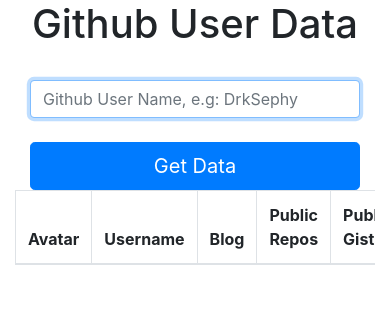
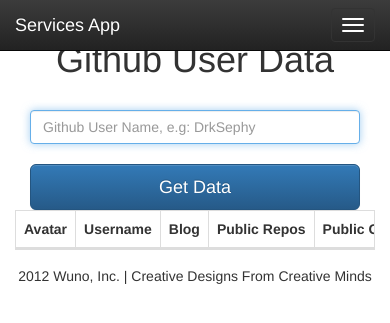
Before and after one commit to wuno/django-rest, a Django app: page /serviceapp/github/ in a window 390 px wide; the page is wider, and only the part inside the window is pictured. Shown: the top 323 px of that part. Run offline with Django 3.2, Linux system fonts and the light colour scheme; lists and menus that the app fills with data are empty; some libraries are stand-ins or nearby versions.

Commit message:
Tied views together with a base html file, added nav and footer

```diff
--- a/serviceapp/templates/serviceapp.html
+++ b/serviceapp/templates/serviceapp.html
@@ -1 +1,52 @@
-This is the serviceapp loading page
+{% load staticfiles %}
+<!DOCTYPE html>
+<html>
+<head>
+{% block title %}Services App{% endblock %}
+    <script src="{% static 'serviceapp/js/jquery.js' %}"></script>
+    <script src="{% static 'serviceapp/bootstrap/js/bootstrap.min.js' %}"></script>
+    <link href="{% static 'serviceapp/bootstrap/css/bootstrap.min.css' %}"  rel="stylesheet" type="text/css" />
+    <link href="{% static 'serviceapp/bootstrap/css/bootstrap-theme.min.css' %}"  rel="stylesheet" type="text/css" />
+    <link href="{% static 'serviceapp/css/styles.css' %}"  rel="stylesheet" type="text/css" />
+</head>
+<body>
+    <div class="navbar navbar-inverse navbar-fixed-top" role="navigation">
+          <div class="container-fluid">
+        <div class="navbar-header">
+          <button type="button" class="navbar-toggle collapsed" data-toggle="collapse" data-target="#navbar">
+            <span class="icon-bar"></span>
+            <span class="icon-bar"></span>
+            <span class="icon-bar"></span>
+          </button>
+          <a href="{% url 'index' %}" class="navbar-brand">Services App</a>
+        </div>
+        <div class="navbar-collapse collapse">
+          <ul class="nav navbar-nav">
+                <li class="hvr-curl-top-right"><a href="{% url 'index' %}">Home</a></li>
+                <li class="hvr-curl-top-right"><a href="{% url 'tmdb' %}">TMDB</a></li>
+                <li class="hvr-curl-top-right"><a href="{% url 'github' %}">Github</a></li>
+              	<li class="hvr-curl-top-right"><a href="{% url 'rewardstyle' %}">rewardStyle</a></li>
+              </ul>
+      		<div class="navbar-form pull-right">
+      			<img class="nav-icon" src="{% static 'serviceapp/images/wuno-icon.png' %}" alt="Wuno Inc Logo" />
+      		</div>
+    	</div>
+	</div>
+</div>
+
+<div class="container-fluid">
+
+{% block content %}
+    <div class="row main">
+<h3>This data changes based on the page you are on.</h3>
+</div>
+{% endblock %}
+	</div>
+
+<div class="row text-center navbar footer">
+    <div class="col-md-12">
+        <p>2012 Wuno, Inc. | Creative Designs From Creative Minds</p>
+    </div>
+</div>
+</body>
+</html>
--- a/serviceapp/templates/serviceapp/github.html
+++ b/serviceapp/templates/serviceapp/github.html
@@ -1,14 +1,7 @@
-{% load staticfiles %}
-<!DOCTYPE html>
-<html>
-<head>
-    <script src="{% static "serviceapp/js/jquery.js" %}"></script>
-    <script type="text/javascript" src="{% static "serviceapp/bootstrap/js/bootstrap.min.js" %}"></script>
-    <link rel="stylesheet" href="{% static "serviceapp/bootstrap/css/bootstrap.min.css" %}">
-    <link rel="stylesheet" href="{% static "serviceapp/bootstrap/css/bootstrap-theme.min.css" %}">
-    <link rel="stylesheet" href="{% static "serviceapp/css/styles.css" %}">
-</head>
-<body>
+{% extends "serviceapp.html" %}
+{% block title %}Github API{% endblock %}
+{% block content %}
+<div class="row main">
 <h1 class="text-center"> Github User Data </h1>
   <div class="col-lg-12">
       <div class="container text-center">
@@ -53,5 +46,5 @@
             </table>
         </div>
     </div>
-</body>
-</html>
+  </div>
+{% endblock %}
--- a/serviceapp/urls.py
+++ b/serviceapp/urls.py
@@ -1,5 +1,5 @@
 from django.conf.urls import url
-from serviceapp import views
+from .import views
 
 
 urlpatterns = [
```
Also changed, not shown: serviceapp/templates/serviceapp/rewardstyle.html (+7 -1 lines), serviceapp/templates/serviceapp/tmdb.html (+7 -1 lines).
